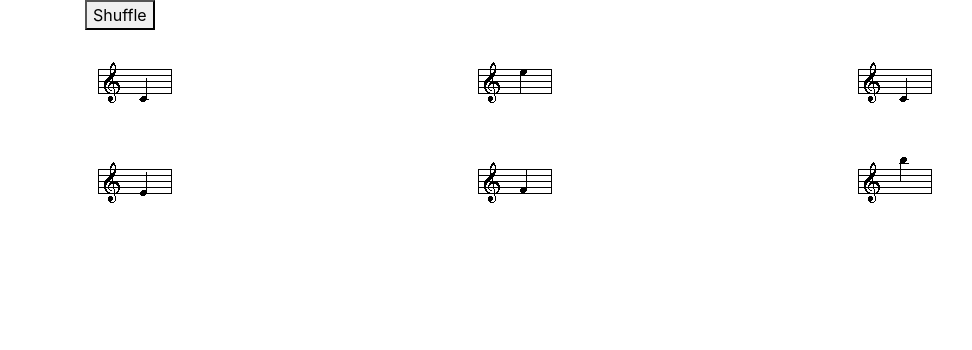
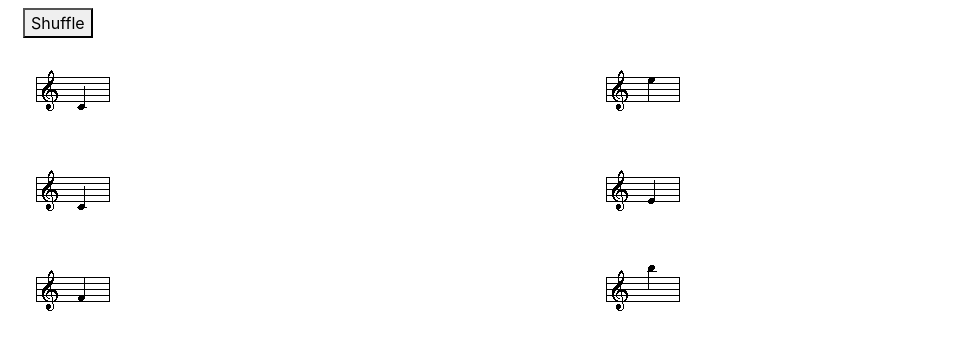
Before and after one commit to d-abreu/lmn, an Angular app: page / in a window 1280 px wide. Shown: the top 350 px of the page, without its empty margins (0-972 px from the left). Built offline with nearby package versions, Linux system fonts and the light colour scheme.

Commit message:
Now 3 rows 2 columns

```diff
--- a/src/app/clef-notes/clef-notes.component.html
+++ b/src/app/clef-notes/clef-notes.component.html
@@ -1,10 +1,10 @@
-<div class="container">
+<div class="container m-2">
   <div class="row">
-    <div class="col centered">
+    <div class="col">
       <button (click)="shuffle()">Shuffle</button>
     </div>
     <div class="col font-weight-bold">
-      {{ answer }}
+      <h4>{{ answer }}</h4>
     </div>
   </div>
   <div class="row">
@@ -14,14 +14,16 @@
     <div class="col">
       <img [src]="notes[1]" (click)="check(1)" />
     </div>
+  </div>
+  <div class="row">
     <div class="col">
       <img [src]="notes[2]" (click)="check(2)" />
     </div>
-  </div>
-  <div class="row">
     <div class="col">
       <img [src]="notes[3]" (click)="check(3)" />
     </div>
+  </div>
+  <div class="row">
     <div class="col">
       <img [src]="notes[4]" (click)="check(4)" />
     </div>
```
